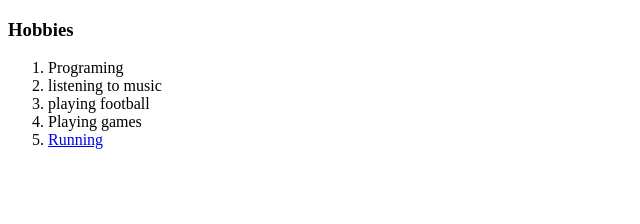
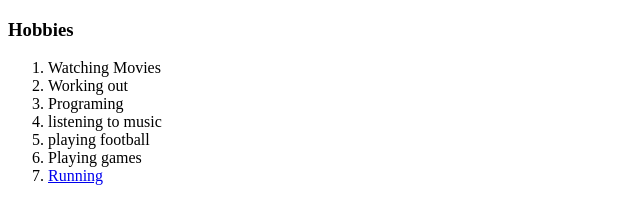
Before and after one commit to S-paul07/cv, a plain HTML site: page hobbies.html in a window 1280 px wide. Shown: the whole page, without its empty margins (0-640 px from the left). Drawn offline with Linux system fonts and the light colour scheme.

Commit message:
Update hobbies.html

```diff
--- a/hobbies.html
+++ b/hobbies.html
@@ -7,6 +7,8 @@
   <body>
     <h3>Hobbies</h3>
     <ol>
+      <li>Watching Movies</li>
+      <li>Working out</li>
       <li>Programing</li>
       <li>listening to music</li>
       <li>playing football</li>
```
